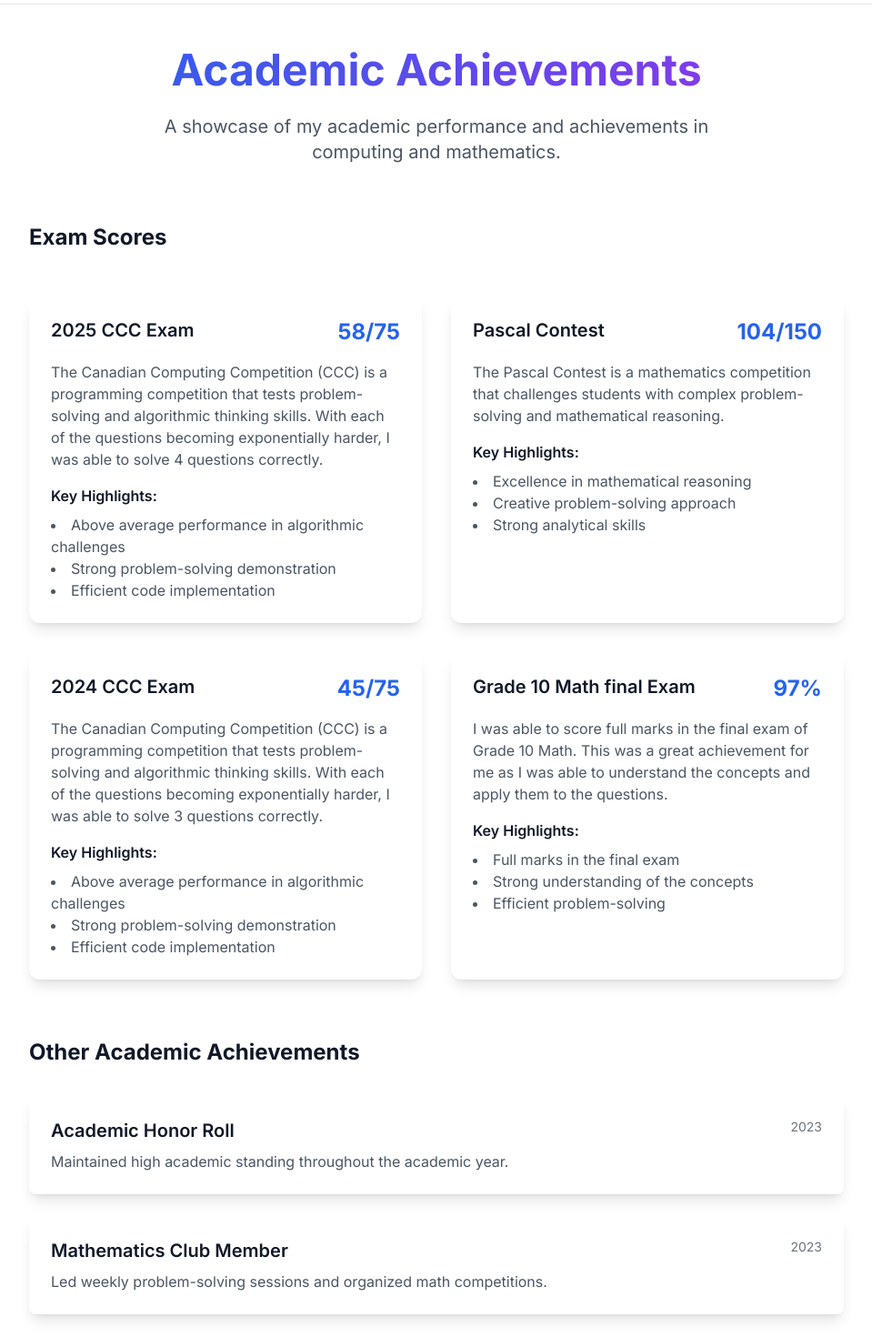
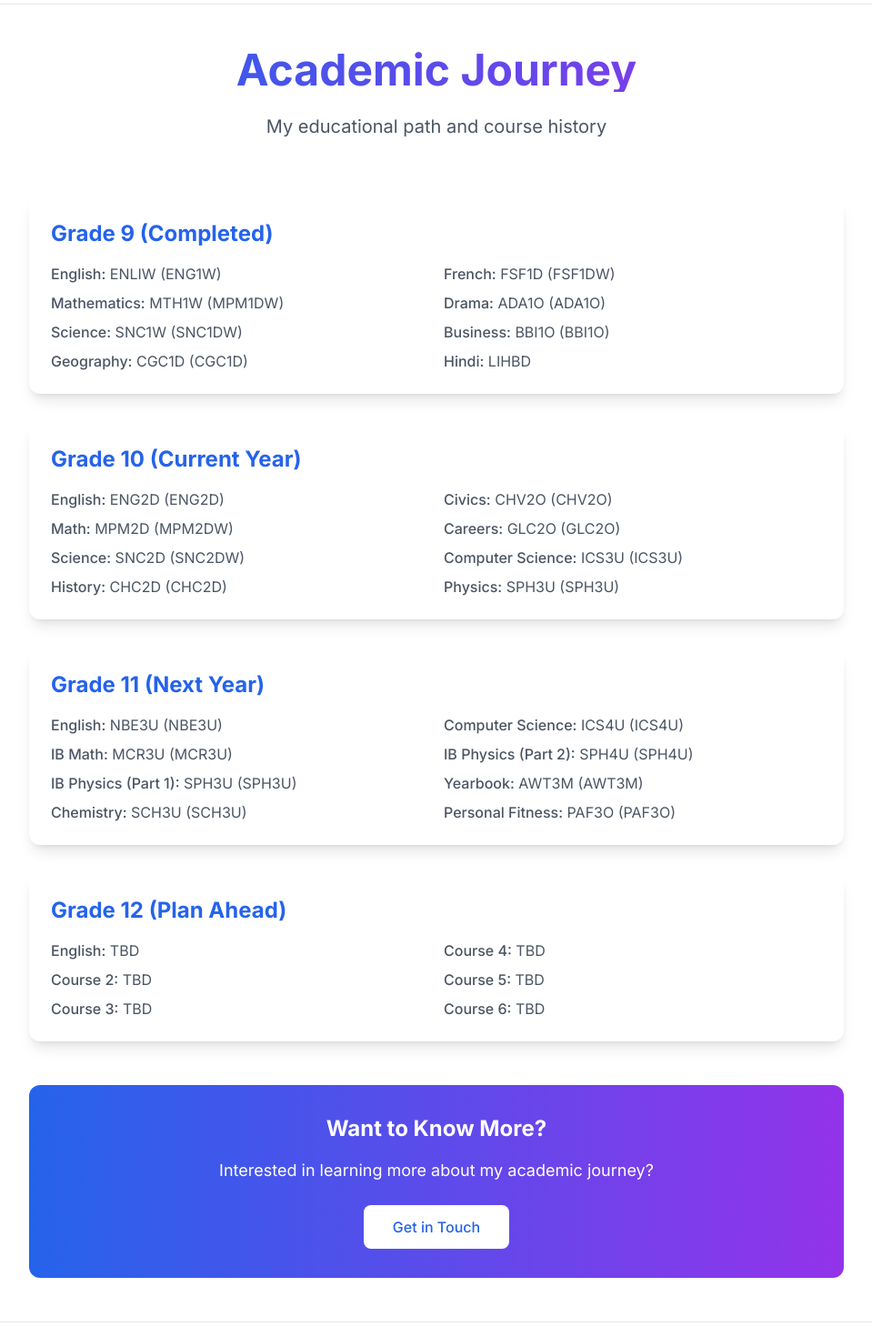
Before and after one commit to IshaanD-RX6600/IshaanDhiman, a Next.js app: page /academics in a window 1280 px wide. Shown: the part 60-1530 px from the top of the page at 91% size, without its empty margins (160-1119 px from the left). Built offline with nearby package versions, Linux system fonts and the light colour scheme.

Commit message:
Made some changes

```diff
--- a/src/app/academics/page.tsx
+++ b/src/app/academics/page.tsx
@@ -1,150 +1,176 @@
 import { Metadata } from 'next';
 
 export const metadata: Metadata = {
-  title: 'Academic Achievements - Ishaan Dhiman',
-  description: 'View my academic achievements, exam scores, and certifications.',
+  title: 'Academics - Ishaan Dhiman',
+  description: 'My academic journey and course history.',
 };
 
 export default function AcademicsPage() {
-  const examScores = [
-    {
-      name: '2025 CCC Exam',
-      score: '58/75',
-      description: 'The Canadian Computing Competition (CCC) is a programming competition that tests problem-solving and algorithmic thinking skills. With each of the questions becoming exponentially harder, I was able to solve 4 questions correctly.',
-      highlights: [
-        'Above average performance in algorithmic challenges',
-        'Strong problem-solving demonstration',
-        'Efficient code implementation'
-      ]
-    },
-    {
-      name: 'Pascal Contest',
-      score: '104/150',
-      description: 'The Pascal Contest is a mathematics competition that challenges students with complex problem-solving and mathematical reasoning.',
-      highlights: [
-        'Excellence in mathematical reasoning',
-        'Creative problem-solving approach',
-        'Strong analytical skills'
-      ]
-    },
-    {
-      name: '2024 CCC Exam',
-      score: '45/75',
-      description: 'The Canadian Computing Competition (CCC) is a programming competition that tests problem-solving and algorithmic thinking skills. With each of the questions becoming exponentially harder, I was able to solve 3 questions correctly.',
-      highlights: [
-        'Above average performance in algorithmic challenges',
-        'Strong problem-solving demonstration',
-        'Efficient code implementation'
-      ]
-    },
-    {
-      name: 'Grade 10 Math final Exam',
-      score: '97%',
-      description: 'I was able to score full marks in the final exam of Grade 10 Math. This was a great achievement for me as I was able to understand the concepts and apply them to the questions.',
-      highlights: [
-        'Full marks in the final exam',
-        'Strong understanding of the concepts',
-        'Efficient problem-solving'
-      ]
-    },
-  ];
-
-  const otherAchievements = [
-    {
-      title: 'Academic Honor Roll',
-      year: '2023',
-      description: 'Maintained high academic standing throughout the academic year.'
-    },
-    {
-      title: 'Mathematics Club Member',
-      year: '2023',
-      description: 'Led weekly problem-solving sessions and organized math competitions.'
-    }
-  ];
-
   return (
-    <div className="min-h-screen py-12 px-4">
+    <div className="min-h-screen py-8 sm:py-12 px-3 sm:px-4">
       <div className="max-w-4xl mx-auto">
         {/* Header */}
-        <div className="text-center mb-16">
-          <h1 className="text-4xl md:text-5xl font-bold mb-6 bg-gradient-to-r from-blue-600 to-purple-600 text-transparent bg-clip-text">
-            Academic Achievements
+        <div className="text-center mb-8 sm:mb-16">
+          <h1 className="text-3xl sm:text-4xl md:text-5xl font-bold mb-4 sm:mb-6 bg-gradient-to-r from-blue-600 to-purple-600 text-transparent bg-clip-text">
+            Academic Journey
           </h1>
-          <p className="text-xl text-gray-600 dark:text-gray-400 max-w-2xl mx-auto">
-            A showcase of my academic performance and achievements in computing and mathematics.
+          <p className="text-lg sm:text-xl text-gray-600 dark:text-gray-400">
+            My educational path and course history
           </p>
         </div>
 
-        {/* Exam Scores */}
-        <div className="space-y-12">
-          <h2 className="text-2xl font-bold mb-8">Exam Scores</h2>
-          <div className="grid grid-cols-1 md:grid-cols-2 gap-8">
-            {examScores.map((exam, index) => (
-              <div
-                key={index}
-                className="bg-white dark:bg-gray-800 rounded-xl p-6 shadow-lg hover:shadow-xl transition-shadow"
-              >
-                <div className="flex justify-between items-start mb-4">
-                  <h3 className="text-xl font-semibold">{exam.name}</h3>
-                  <div className="text-right">
-                    <div className="text-2xl font-bold text-blue-600 dark:text-blue-400">
-                      {exam.score}
+        {/* Course Timeline */}
+        <div className="space-y-8">
+          {/* Grade 9 */}
+          <section className="bg-white dark:bg-gray-800 rounded-xl p-6 shadow-lg hover:shadow-xl transition-all duration-300">
+            <h2 className="text-2xl font-bold mb-4 text-blue-600 dark:text-blue-400">Grade 9 (Completed)</h2>
+            <div className="grid grid-cols-1 md:grid-cols-2 gap-4">
+              <div className="space-y-2">
+                <p className="text-gray-600 dark:text-gray-400">
+                  <span className="font-medium">English:</span> ENLIW (ENG1W)
+                </p>
+                <p className="text-gray-600 dark:text-gray-400">
+                  <span className="font-medium">Mathematics:</span> MTH1W (MPM1DW)
+                </p>
+                <p className="text-gray-600 dark:text-gray-400">
+                  <span className="font-medium">Science:</span> SNC1W (SNC1DW)
+                </p>
+                <p className="text-gray-600 dark:text-gray-400">
+                  <span className="font-medium">Geography:</span> CGC1D (CGC1D)
+                </p>
+              </div>
+              <div className="space-y-2">
+                <p className="text-gray-600 dark:text-gray-400">
+                  <span className="font-medium">French:</span> FSF1D (FSF1DW)
+                </p>
+                <p className="text-gray-600 dark:text-gray-400">
+                  <span className="font-medium">Drama:</span> ADA1O (ADA1O)
+                </p>
+                <p className="text-gray-600 dark:text-gray-400">
+                  <span className="font-medium">Business:</span> BBI1O (BBI1O)
+                </p>
+                <p className="text-gray-600 dark:text-gray-400">
+                  <span className="font-medium">Hindi:</span> LIHBD
+                </p>
               </div>
             </div>
+          </section>
+
+          {/* Grade 10 */}
+          <section className="bg-white dark:bg-gray-800 rounded-xl p-6 shadow-lg hover:shadow-xl transition-all duration-300">
+            <h2 className="text-2xl font-bold mb-4 text-blue-600 dark:text-blue-400">Grade 10 (Current Year)</h2>
+            <div className="grid grid-cols-1 md:grid-cols-2 gap-4">
+              <div className="space-y-2">
+                <p className="text-gray-600 dark:text-gray-400">
+                  <span className="font-medium">English:</span> ENG2D (ENG2D)
+                </p>
+                <p className="text-gray-600 dark:text-gray-400">
+                  <span className="font-medium">Math:</span> MPM2D (MPM2DW)
+                </p>
+                <p className="text-gray-600 dark:text-gray-400">
+                  <span className="font-medium">Science:</span> SNC2D (SNC2DW)
+                </p>
+                <p className="text-gray-600 dark:text-gray-400">
+                  <span className="font-medium">History:</span> CHC2D (CHC2D)
+                </p>
               </div>
-                <p className="text-gray-600 dark:text-gray-400 mb-4">
-                  {exam.description}
+              <div className="space-y-2">
+                <p className="text-gray-600 dark:text-gray-400">
+                  <span className="font-medium">Civics:</span> CHV2O (CHV2O)
                 </p>
-                <div className="space-y-2">
-                  <h4 className="font-semibold">Key Highlights:</h4>
-                  <ul className="list-disc list-inside text-gray-600 dark:text-gray-400">
-                    {exam.highlights.map((highlight, hIndex) => (
-                      <li key={hIndex}>{highlight}</li>
-                    ))}
-                  </ul>
+                <p className="text-gray-600 dark:text-gray-400">
+                  <span className="font-medium">Careers:</span> GLC2O (GLC2O)
+                </p>
+                <p className="text-gray-600 dark:text-gray-400">
+                  <span className="font-medium">Computer Science:</span> ICS3U (ICS3U)
+                </p>
+                <p className="text-gray-600 dark:text-gray-400">
+                  <span className="font-medium">Physics:</span> SPH3U (SPH3U)
+                </p>
               </div>
             </div>
-            ))}
+          </section>
+
+          {/* Grade 11 */}
+          <section className="bg-white dark:bg-gray-800 rounded-xl p-6 shadow-lg hover:shadow-xl transition-all duration-300">
+            <h2 className="text-2xl font-bold mb-4 text-blue-600 dark:text-blue-400">Grade 11 (Next Year)</h2>
+            <div className="grid grid-cols-1 md:grid-cols-2 gap-4">
+              <div className="space-y-2">
+                <p className="text-gray-600 dark:text-gray-400">
+                  <span className="font-medium">English:</span> NBE3U (NBE3U)
+                </p>
+                <p className="text-gray-600 dark:text-gray-400">
+                  <span className="font-medium">IB Math:</span> MCR3U (MCR3U)
+                </p>
+                <p className="text-gray-600 dark:text-gray-400">
+                  <span className="font-medium">IB Physics (Part 1):</span> SPH3U (SPH3U)
+                </p>
+                <p className="text-gray-600 dark:text-gray-400">
+                  <span className="font-medium">Chemistry:</span> SCH3U (SCH3U)
+                </p>
+              </div>
+              <div className="space-y-2">
+                <p className="text-gray-600 dark:text-gray-400">
+                  <span className="font-medium">Computer Science:</span> ICS4U (ICS4U)
+                </p>
+                <p className="text-gray-600 dark:text-gray-400">
+                  <span className="font-medium">IB Physics (Part 2):</span> SPH4U (SPH4U)
+                </p>
+                <p className="text-gray-600 dark:text-gray-400">
+                  <span className="font-medium">Yearbook:</span> AWT3M (AWT3M)
+                </p>
+                <p className="text-gray-600 dark:text-gray-400">
+                  <span className="font-medium">Personal Fitness:</span> PAF3O (PAF3O)
+                </p>
               </div>
             </div>
+          </section>
 
-        {/* Other Achievements */}
-        <div className="mt-16">
-          <h2 className="text-2xl font-bold mb-8">Other Academic Achievements</h2>
-          <div className="space-y-6">
-            {otherAchievements.map((achievement, index) => (
-              <div
-                key={index}
-                className="bg-white dark:bg-gray-800 rounded-lg p-6 shadow-lg"
-              >
-                <div className="flex justify-between items-start mb-2">
-                  <h3 className="text-xl font-semibold">{achievement.title}</h3>
-                  <span className="text-sm text-gray-500 dark:text-gray-400">
-                    {achievement.year}
-                  </span>
-                </div>
+          {/* Grade 12 */}
+          <section className="bg-white dark:bg-gray-800 rounded-xl p-6 shadow-lg hover:shadow-xl transition-all duration-300">
+            <h2 className="text-2xl font-bold mb-4 text-blue-600 dark:text-blue-400">Grade 12 (Plan Ahead)</h2>
+            <div className="grid grid-cols-1 md:grid-cols-2 gap-4">
+              <div className="space-y-2">
                 <p className="text-gray-600 dark:text-gray-400">
-                  {achievement.description}
+                  <span className="font-medium">English:</span> TBD
+                </p>
+                <p className="text-gray-600 dark:text-gray-400">
+                  <span className="font-medium">Course 2:</span> TBD
+                </p>
+                <p className="text-gray-600 dark:text-gray-400">
+                  <span className="font-medium">Course 3:</span> TBD
                 </p>
               </div>
-            ))}
+              <div className="space-y-2">
+                <p className="text-gray-600 dark:text-gray-400">
+                  <span className="font-medium">Course 4:</span> TBD
+                </p>
+                <p className="text-gray-600 dark:text-gray-400">
+                  <span className="font-medium">Course 5:</span> TBD
+                </p>
+                <p className="text-gray-600 dark:text-gray-400">
+                  <span className="font-medium">Course 6:</span> TBD
+                </p>
               </div>
             </div>
+          </section>
+        </div>
 
-        {/* Academic Goals */}
-        <div className="mt-16 bg-gradient-to-r from-blue-600 to-purple-600 rounded-xl p-8 text-white">
-          <h2 className="text-2xl font-bold mb-4">Academic Goals</h2>
-          <div className="space-y-4">
-            <p>
-              I am committed to continuous learning and academic excellence. My current goals include:
+        {/* Call to Action */}
+        <section className="text-center mt-12">
+          <div className="bg-gradient-to-r from-blue-600 to-purple-600 rounded-xl p-6 sm:p-8 text-white">
+            <h2 className="text-xl sm:text-2xl font-bold mb-4">Want to Know More?</h2>
+            <p className="mb-6 text-lg">
+              Interested in learning more about my academic journey?
             </p>
-            <ul className="list-disc list-inside space-y-2">
-              <li>Participating in advanced programming competitions</li>
-              <li>Expanding knowledge in artificial intelligence and machine learning</li>
-              <li>Maintaining strong academic performance while pursuing practical projects</li>
-            </ul>
+            <a
+              href="/contact"
+              className="inline-block px-6 sm:px-8 py-2.5 sm:py-3 bg-white text-blue-600 rounded-lg hover:bg-gray-100 transition-colors text-sm sm:text-base font-medium"
+            >
+              Get in Touch
+            </a>
           </div>
-        </div>
+        </section>
       </div>
     </div>
   );
```
Lines whose indentation alone changed are shown as unchanged.
